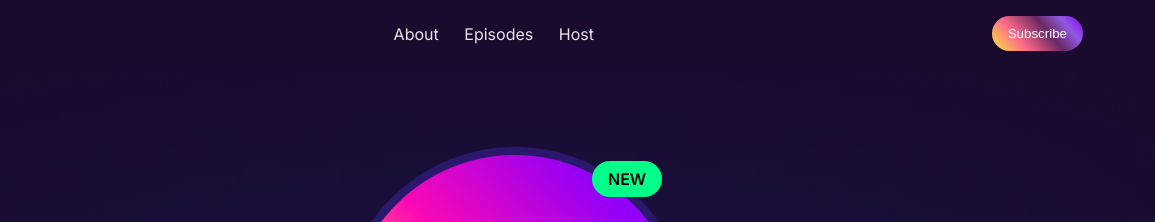
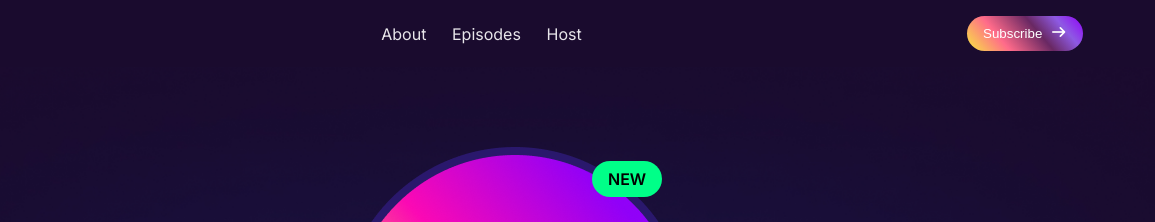
Before and after one commit to MdMamunOrRashid/as-002, a plain HTML site: page index.html in a window 1280 px wide. Shown: the top 222 px of the page, 125-1280 px from the left. Drawn offline with Linux system fonts and the light colour scheme.

Commit message:
fixed navber button

```diff
--- a/index.html
+++ b/index.html
@@ -28,7 +28,7 @@
             <li class="menu-list"><a class="menu-link" href="#">Host</a></li>
         </ul>
         <div class="menu-btn">
-            <button class="primary-btn  linear-bg  display-flex">Subscribe</button>
+            <button class="primary-btn  linear-bg  display-flex">Subscribe <i class="fa-solid fa-arrow-right"></i></button>
         </div>
         <span class="menu-icon"><img src="./assets/hamburger-menu.png" alt=""></span>
     </nav>
```
